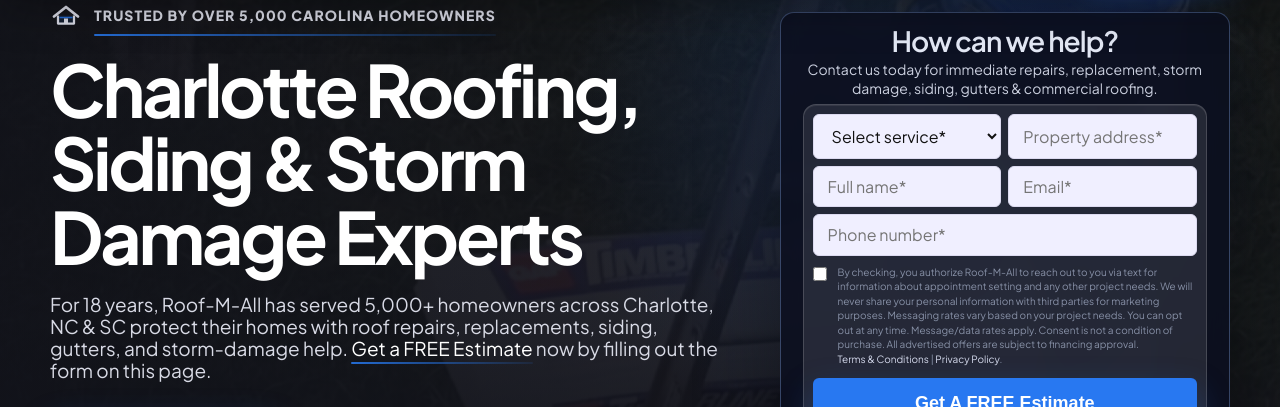
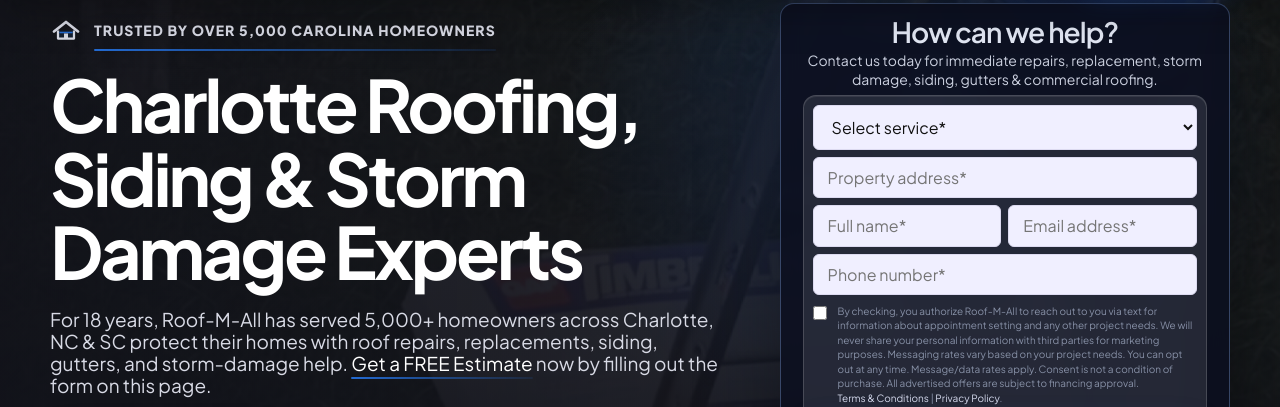
Before and after one commit to scottkrech-prog/roof-m-all, a website: page index.html in a window 1280 px wide. Shown: the part 122-529 px from the top of the page. Drawn offline with Linux system fonts and the light colour scheme.

Commit message:
Fix RMA form field order

```diff
--- a/index.html
+++ b/index.html
@@ -1522,13 +1522,11 @@
           <p>Contact us today for immediate repairs, replacement, storm damage, siding, gutters &amp; commercial roofing.</p>
           <form class="form" data-lead-form>
             <div class="form-inner">
-              <div class="row">
-                <select name="service_needed" aria-label="Select service" required><option value="">Select service*</option><option>Roof repair / leak</option><option>Roof replacement</option><option>Storm damage</option><option>Commercial roofing</option><option>Siding</option><option>Gutters</option></select>
-                <input name="service_address" autocomplete="street-address" aria-label="Property address" placeholder="Property address*" required>
-              </div>
+              <select name="service_needed" aria-label="Select service" required><option value="">Select service*</option><option>Roof repair / leak</option><option>Roof replacement</option><option>Storm damage</option><option>Commercial roofing</option><option>Siding</option><option>Gutters</option></select>
+              <input name="service_address" autocomplete="street-address" aria-label="Property address" placeholder="Property address*" required>
               <div class="row">
                 <input name="name" autocomplete="name" aria-label="Full name" placeholder="Full name*" required>
-                <input name="email" autocomplete="email" inputmode="email" aria-label="Email" placeholder="Email*">
+                <input name="email" autocomplete="email" inputmode="email" aria-label="Email address" placeholder="Email address*">
               </div>
               <input name="phone" autocomplete="tel" inputmode="tel" aria-label="Phone number" placeholder="Phone number*" required>
               <input type="hidden" name="lead_source" value="website">
```
